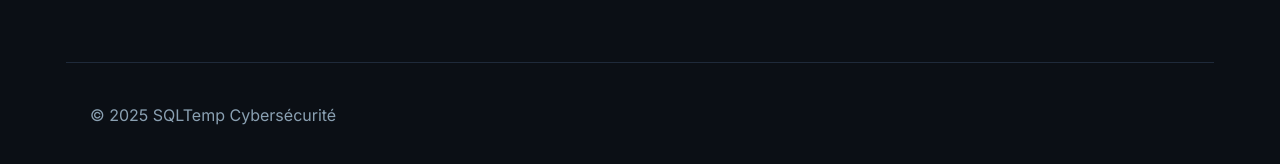
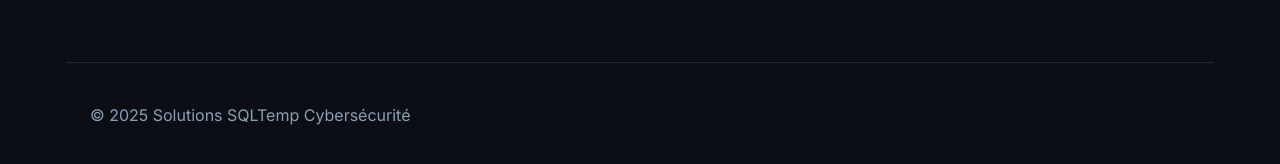
Before and after one commit to sqltemp/portfolio, a Jekyll site: the page built from index.md, in a window 1280 px wide and 900 px high, scrolled down 2016 px. Shown: the part 732-896 px from the top of the window. Built offline with Jekyll 4.4.1, drawn with Linux system fonts in a browser that asks for light colours; our own code applies the rules of GitHub Pages for plain Markdown files.

Commit message:
Update _config.yml

```diff
--- a/_config.yml
+++ b/_config.yml
@@ -2,7 +2,7 @@ title: "Portfolio SQLTemp Cybersécurité"
 description: "Projets, analyses, CTFs et notes de cours"
 url: "https://sqltemp.github.io/portfolio"  # set to https://<username>.github.io/<repo> when ready
 baseurl: "/portfolio"  # set if using a project site, e.g., /portfolio
-author: SQLTemp Cybersécurité
+author: Solutions SQLTemp Cybersécurité
 markdown: kramdown
 highlighter: rouge
 permalink: /:categories/:title/
```
